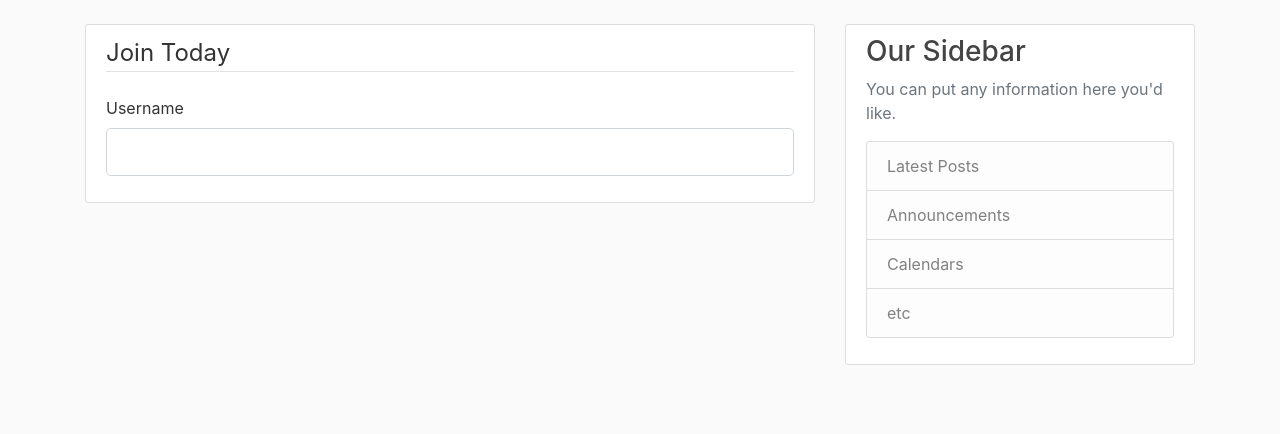
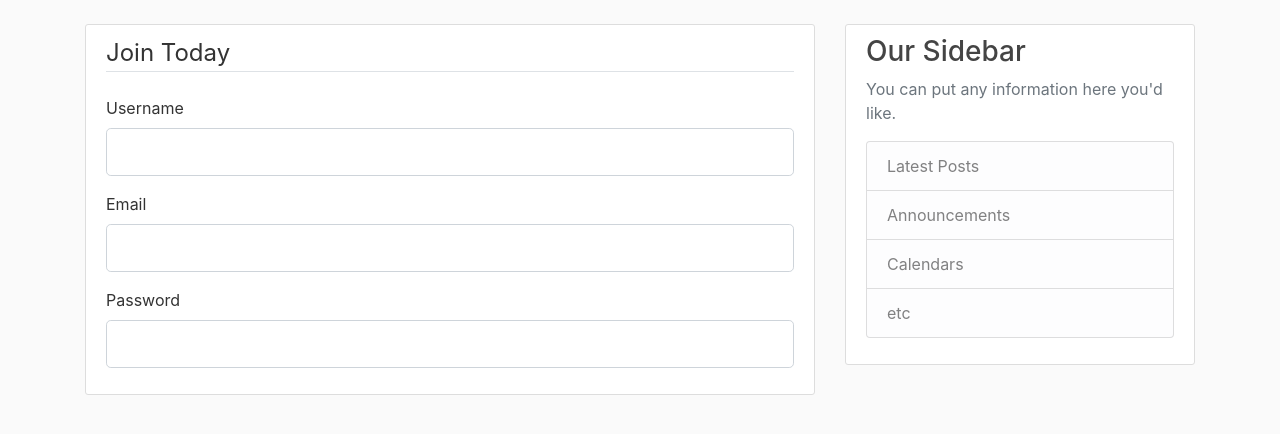
Before and after one commit to alessdelo/pytest-03, a Flask app: page /register in a window 1280 px wide. Shown: the part 56-490 px from the top of the page. Run offline with Flask 2, Linux system fonts and the light colour scheme; some libraries are stand-ins or nearby versions.

Commit message:
Update register.html

```diff
--- a/templates/register.html
+++ b/templates/register.html
@@ -9,6 +9,14 @@
                     {{ form.username.label(class="form-control-label") }}
                     {{ form.username(class="form-control form-control-lg") }}
                 </div>
+                <div class="form-group">
+                    {{ form.email.label(class="form-control-label") }}
+                    {{ form.email(class="form-control form-control-lg") }}
+                </div>
+                <div class="form-group">
+                    {{ form.password.label(class="form-control-label") }}
+                    {{ form.password(class="form-control form-control-lg") }}
+                </div>
 
 
             </fieldset>
```
